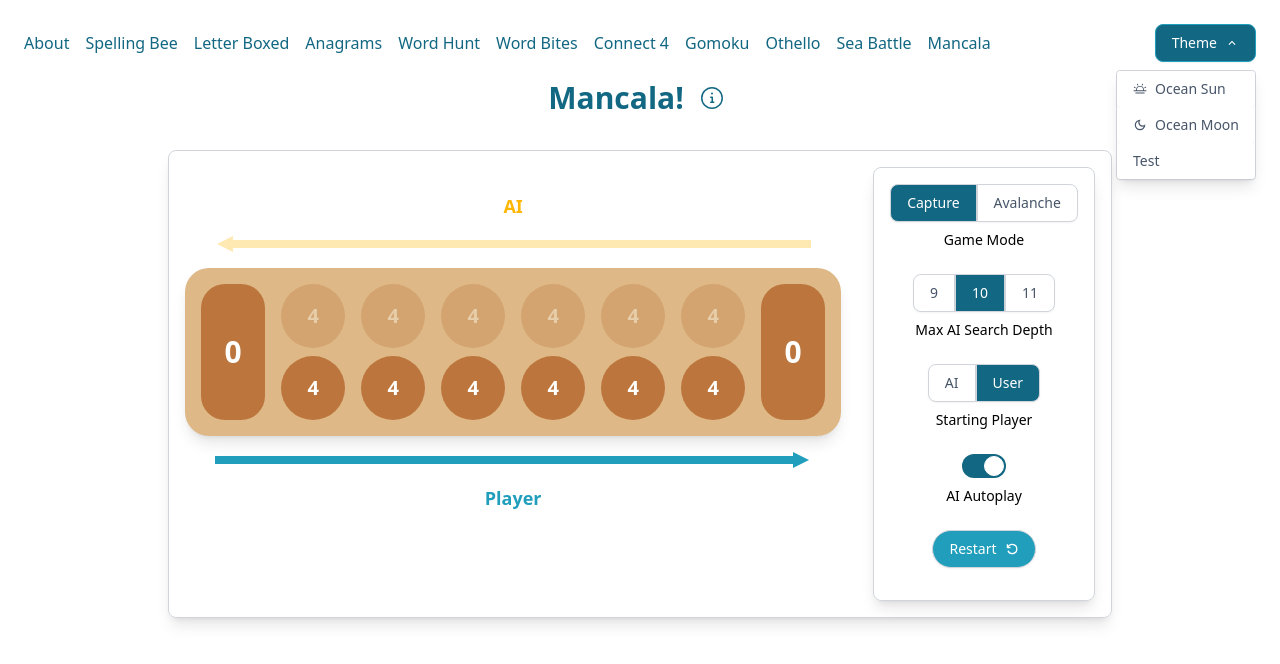
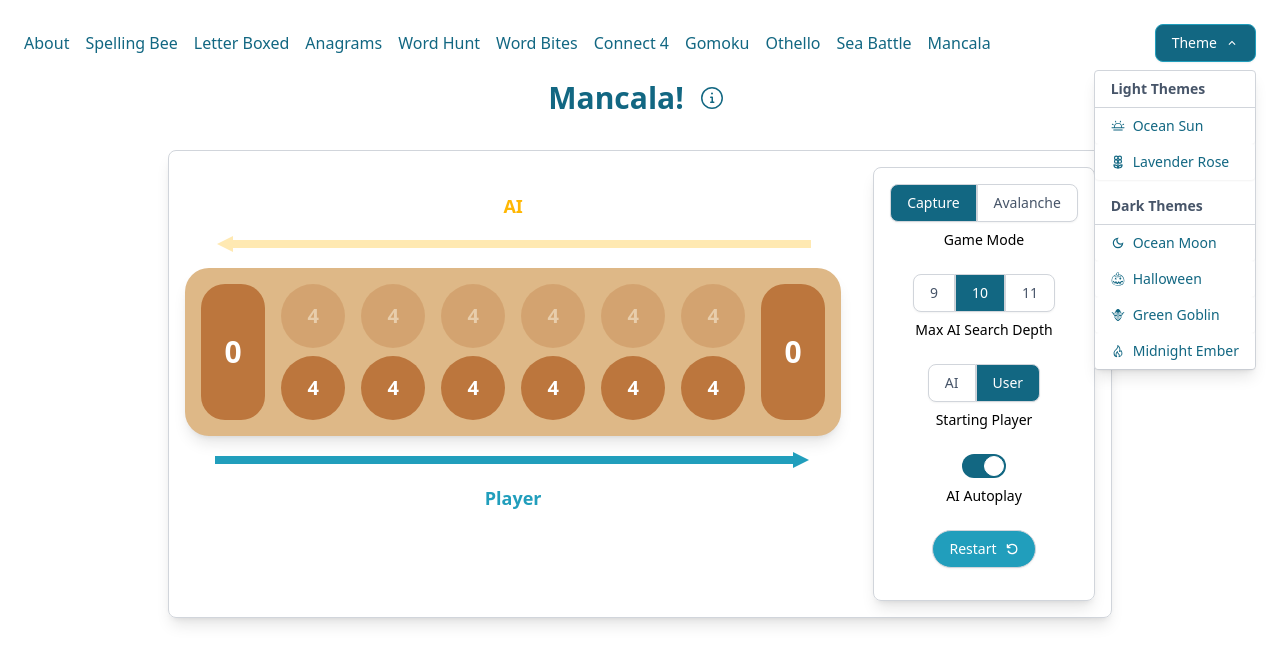
Before and after one commit to k-gerner/kyle-personal-website, a React (Create React App) app in the folder frontend/: page /mancala in a window 1280 px wide. Both pictures are taken after a click on the button "Theme". Shown: the top 664 px of the page. Built offline with nearby package versions, Linux system fonts and the light colour scheme.

Commit message:
Add new theme options and add style to theme picker

```diff
--- a/frontend/src/components/ThemePicker.tsx
+++ b/frontend/src/components/ThemePicker.tsx
@@ -1,6 +1,9 @@
 import React, { useState, useRef, useEffect } from "react";
 import { MdExpandLess, MdExpandMore, MdOutlineDarkMode } from "react-icons/md";
 import { PiSunHorizon } from "react-icons/pi";
+import { GiGoblinHead, GiPumpkinLantern } from "react-icons/gi";
+import { LuFlower2 } from "react-icons/lu";
+import { VscFlame } from "react-icons/vsc";
 import { twMerge } from 'tailwind-merge';
 
 
@@ -14,15 +17,15 @@ const defaultButtonStyle = [
     "gap-x-2",
     "border",
     "border-brd-muted",
-    "hover:bg-primary-base",
+    "bg-background-base",
     "text-center",
     "text-sm",
     "bg-background-base",
     "text-primary-highlight",
     "transition-all",
     "shadow-sm",
+    "hover:bg-primary-base",
     "hover:shadow-lg",
-    "text-text-muted",
     "hover:text-text-light",
     "hover:bg-primary-base",
     "hover:border-primary-base",
@@ -95,22 +98,39 @@ export const ThemePicker = () => {
             {dropdownOpen && (
                 <div
                     ref={dropdownRef}
-                    className={`absolute mt-2 bg-background-base border border-brd-muted rounded shadow-lg min-w-max animate-dropdown ${alignLeft ? "right-0" : "left-0"
-                        }`}
+                    className={`absolute mt-2 bg-background-base border border-brd-muted rounded shadow-lg min-w-max animate-dropdown z-50 ${alignLeft ? "right-0" : "left-0"}`}
                 >
+                    <div className="px-4 py-2 border-b border-brd-muted font-semibold text-sm text-text-muted">Light Themes</div>
                     <SelectableOption
                         text="Ocean Sun"
                         icon={<PiSunHorizon />}
-                        onClick={() => handleThemeChange("theme-light")}
+                        onClick={() => handleThemeChange("theme-light-ocean-sun")}
                     />
+                    <SelectableOption
+                        text="Lavender Rose"
+                        icon={<LuFlower2 />}
+                        onClick={() => handleThemeChange("theme-light-lavender-rose")}
+                    />
+                    <div className="px-4 py-2 border-b border-brd-muted font-semibold text-sm text-text-muted mt-2">Dark Themes</div>
                     <SelectableOption
                         text="Ocean Moon"
                         icon={<MdOutlineDarkMode />}
-                        onClick={() => handleThemeChange("theme-dark")}
+                        onClick={() => handleThemeChange("theme-dark-ocean-moon")}
                     />
                     <SelectableOption
-                        text="Test"
-                        onClick={() => handleThemeChange("theme-test")}
+                        text="Halloween"
+                        icon={<GiPumpkinLantern />}
+                        onClick={() => handleThemeChange("theme-dark-halloween")}
+                    />
+                    <SelectableOption
+                        text="Green Goblin"
+                        icon={<GiGoblinHead />}
+                        onClick={() => handleThemeChange("theme-dark-green-goblin")}
+                    />
+                    <SelectableOption
+                        text="Midnight Ember"
+                        icon={<VscFlame />}
+                        onClick={() => handleThemeChange("theme-dark-midnight-ember")}
                     />
                 </div>
             )}
--- a/frontend/src/index.css
+++ b/frontend/src/index.css
@@ -72,7 +72,7 @@ code {
 
 }
 
-.theme-light {
+.theme-light-ocean-sun {
   --primary-accent-color: #8ecae6;
   --primary-base-color: #219ebc;
   --primary-highlight-color: #126782;
@@ -95,30 +95,34 @@ code {
   --text-contrast-color: white;
 }
 
-.theme-test {
-  --primary-accent-color: green;
-  --primary-base-color: red;
-  --primary-highlight-color: darkred;
-  --primary-contrast-color: #023047;
+.theme-light-lavender-rose {
+  --primary-accent-color: rgb(220, 201, 255);
+  --primary-base-color: rgb(192, 164, 244);
+  --primary-highlight-color: rgb(141, 118, 225);
+  --primary-contrast-color: rgb(142, 115, 255);
 
-  --secondary-base-color: #ffb703;
-  --secondary-accent-color: #fd9e02;
-  --secondary-contrast-color: #fb8500;
+  --secondary-base-color: rgb(255, 194, 226);
+  --secondary-accent-color: rgb(255, 173, 199);
+  --secondary-contrast-color: rgb(255, 153, 182);
 
-  --background-base-color: #fcefb4;
-  --background-muted-color: #d4d4d4;
-  --background-contrast-color: #023047;
+  --brd-muted-color: rgb(210, 191, 222);
 
-  --text-base-color: rgb(0, 0, 0);
-  --text-muted-color: #727f92;
-  /* slate-400 */
-  --text-contrast-color: white;
+  --background-base-color: rgb(248, 236, 246);
+  --background-muted-color: rgb(221, 219, 228);
+  --background-contrast-color: rgb(27, 9, 97);
+
+  --text-base-color: rgb(48, 25, 115);
+  --text-muted-color: rgb(119, 99, 163);
+  --text-dull-color: rgb(148, 163, 184);
+  --text-light-color: white;
+  --text-dark-color: black;
+  --text-contrast-color: rgb(255, 255, 255);
 }
 
-.theme-dark {
+.theme-dark-ocean-moon {
   --primary-accent-color: rgb(6, 87, 127);
   --primary-base-color: rgb(30, 154, 192);
-  --primary-highlight-color: rgb(39, 171, 204);
+  --primary-highlight-color: rgb(50, 192, 227);
   --primary-contrast-color: rgb(142, 202, 230);
 
   --secondary-base-color: rgb(255 183 3);
@@ -145,6 +149,82 @@ code {
   --sea-battle-ship-inner-color: rgb(31, 41, 55);
   --sea-battle-ship-base-color: rgb(107, 114, 128);
   --sea-battle-ship-border-color: rgb(129, 136, 150);
+}
+
+.theme-dark-halloween {
+  --primary-accent-color: rgb(255, 109, 0);
+  --primary-base-color: rgb(255, 133, 0);
+  --primary-highlight-color: rgb(255, 158, 0);
+  --primary-contrast-color: rgb(255, 215, 0);
+
+  --secondary-base-color: rgb(123, 44, 191);
+  --secondary-accent-color: rgb(90, 24, 154);
+  --secondary-contrast-color: rgb(60, 9, 108);
+
+  --background-base-color: rgb(36, 0, 70);
+  --background-muted-color: rgb(72, 0, 140);
+  --background-contrast-color: rgb(221, 191, 250);
+
+  --text-base-color: rgb(221, 191, 250);
+  --text-muted-color: rgb(179, 137, 220);
+  --text-dull-color: rgb(148, 163, 184);
+  --text-contrast-color: rgb(36, 0, 70);
+
+  --connect-4-board-highlight-color: #c5e1ee;
+
+  --brd-muted-color: rgb(84, 78, 78);
+}
+
+.theme-dark-green-goblin {
+  --primary-accent-color: rgb(32, 139, 58);
+  --primary-base-color: rgb(45, 198, 83);
+  --primary-highlight-color: rgb(74, 214, 109);
+  --primary-contrast-color: rgb(146, 230, 167);
+
+  --secondary-base-color: rgb(139, 57, 210);
+  --secondary-accent-color: rgb(90, 24, 154);
+  --secondary-contrast-color: rgb(60, 9, 108);
+
+  --background-base-color: rgb(36, 0, 70);
+  --background-muted-color: rgb(72, 0, 140);
+  --background-contrast-color: rgb(221, 191, 250);
+
+  --text-base-color: rgb(221, 191, 250);
+  --text-muted-color: rgb(179, 137, 220);
+  --text-dull-color: rgb(148, 163, 184);
+  --text-contrast-color: rgb(36, 0, 70);
+
+  --connect-4-board-highlight-color: #c5e1ee;
+
+  --brd-muted-color: rgb(58, 76, 62);
+}
+
+.theme-dark-midnight-ember {
+  --primary-accent-color: rgb(157, 2, 8);
+  --primary-base-color: rgb(208, 0, 0);
+  --primary-highlight-color: rgb(220, 47, 2);
+  --primary-contrast-color: rgb(232, 93, 4);
+
+  --secondary-base-color: rgb(250, 163, 7);
+  --secondary-accent-color: rgb(255, 186, 8);
+  --secondary-contrast-color: rgb(253, 206, 88);
+
+  --background-base-color: rgb(33, 32, 32);
+  --background-muted-color: rgb(97, 91, 91);
+  --background-contrast-color: white;
+
+  --text-base-color: rgb(255, 204, 188);
+  --text-muted-color: rgb(218, 150, 144);
+  --text-dull-color: rgb(148, 163, 184);
+  --text-contrast-color: rgb(0, 0, 0);
+
+  --connect-4-board-highlight-color: #c5e1ee;
+
+  --brd-muted-color: rgb(87, 61, 61);
+
+  --sea-battle-ship-inner-color: rgb(146, 81, 73);
+  --sea-battle-ship-base-color: rgb(59, 53, 53);
+  --sea-battle-ship-border-color: rgb(80, 71, 71);
 }
 
 .input-box-transition {
--- a/frontend/src/pages/ai/gamepigeon/Mancala.tsx
+++ b/frontend/src/pages/ai/gamepigeon/Mancala.tsx
@@ -240,7 +240,7 @@ const Mancala = () => {
             <MancalaTitleSection />
             <div className="border border-brd-muted p-4 rounded-lg shadow-lg flex flex-col md:flex-row flex-wrap gap-4 sm:gap-8 items-center justify-center transition duration-500">
                 <div className="flex flex-col items-center gap-4 min-w-fit flex-0 relative min-h-[48rem] sm:min-h-[24rem]">
-                    <div className="text-lg font-semibold text-secondary-base">AI</div>
+                    <div className="text-lg font-bold text-secondary-base">AI</div>
                     <div className="hidden sm:block w-full">
                         <HorizontalArrow pointLeft={true} isActive={currentPlayer === Player.AI} />
                     </div>
@@ -262,7 +262,7 @@ const Mancala = () => {
                     <div className="hidden sm:block w-full">
                         <HorizontalArrow pointLeft={false} isActive={currentPlayer === Player.User} />
                     </div>
-                    <div className="text-lg font-semibold text-primary-base">Player</div>
+                    <div className="text-lg font-bold text-primary-base">Player</div>
                     {currentPlayer === Player.AI && !autoplay
                         ?
                         <div className="absolute left-0 right-0 bottom-0 w-full flex justify-center">
```
